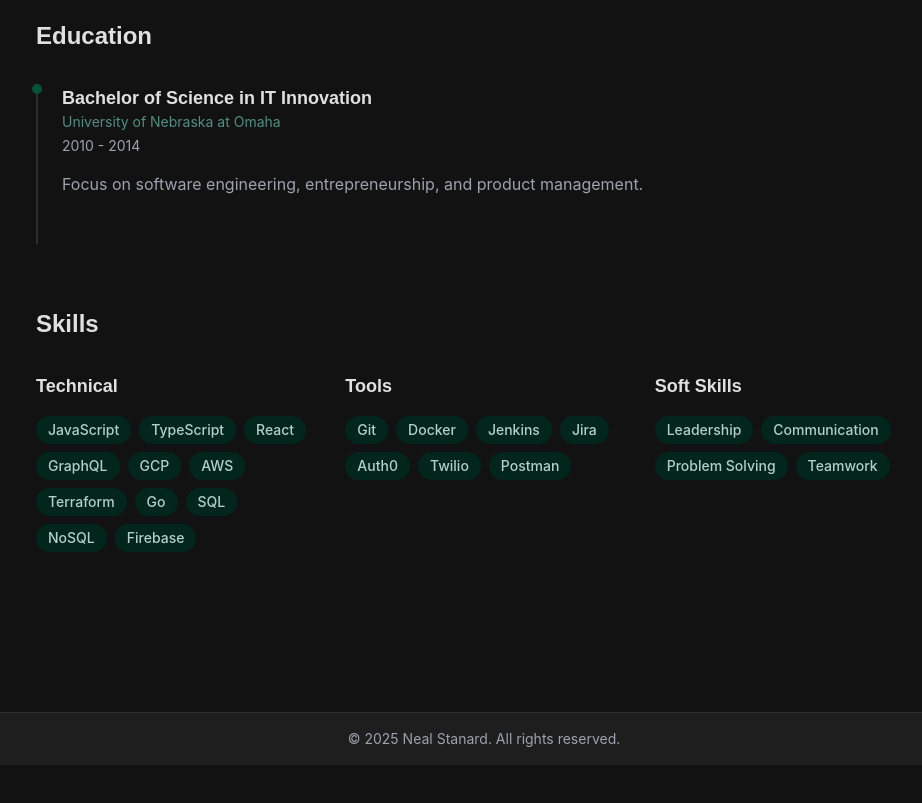
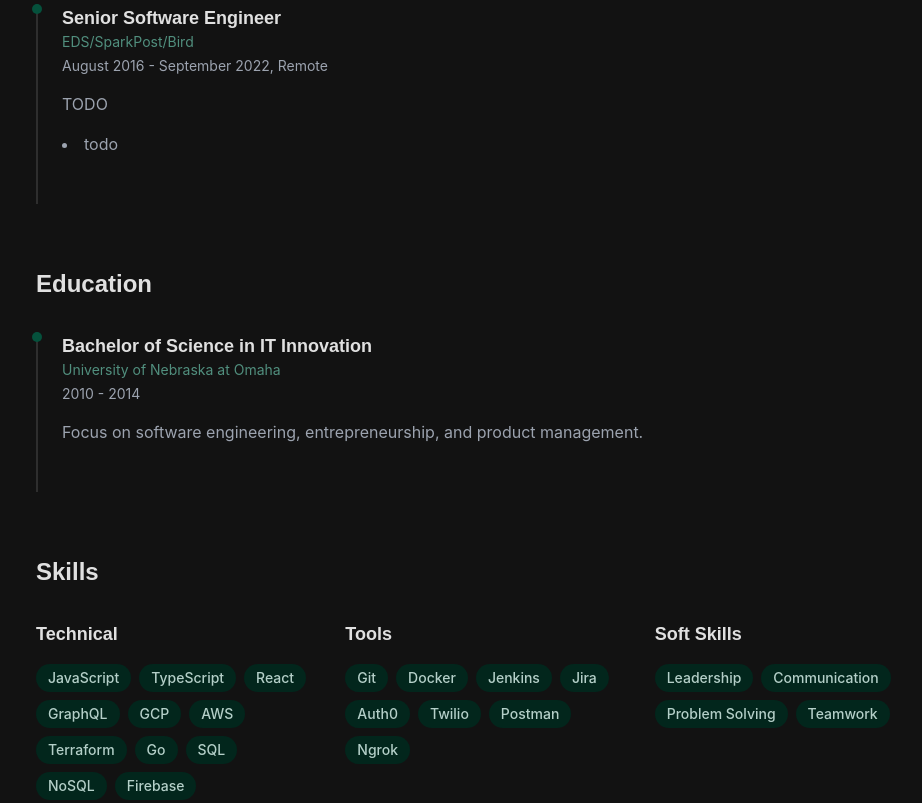
Before and after one commit to nstanard/nstanard.github.io, a Gatsby site: page /resume in a window 1280 px wide. Shown: the part 620-1423 px from the top of the page, without its empty margins (156-1078 px from the left). Before the commit the page ends 1385 px from the top, so only its background shows below. Built offline with nearby package versions, Linux system fonts and the light colour scheme; Gatsby itself is replaced by a stand-in of ours; some packages are replaced by stand-ins of ours.

Commit message:
start updating work exp

```diff
--- a/src/pages/index.tsx
+++ b/src/pages/index.tsx
@@ -33,7 +33,7 @@ const IndexPage = () => {
               <div className="border-l-4 border-primary-600 pl-6">
                 <h3 className="text-base font-semibold leading-7 text-gray-900 dark:text-dark-text">Skills</h3>
                 <p className="mt-2 text-base leading-7 text-gray-600 dark:text-gray-400">
-                  JavaScript, TypeScript, React, CSS, HTML, AWS, GCP,{' '}
+                  JavaScript, TypeScript, React, Go, CSS, HTML, AWS, GCP,{' '}
                   <Link to="/resume" className="text-primary-500 dark:text-primary-400 hover:underline">
                     and more...
                   </Link>
--- a/src/pages/resume.tsx
+++ b/src/pages/resume.tsx
@@ -12,7 +12,15 @@ const ResumePage = () => {
         "todo",
       ],
     },
-    // Add more experiences
+    {
+      company: "EDS/SparkPost/Bird",
+      position: "Senior Software Engineer",
+      period: "August 2016 - September 2022, Remote",
+      description: "TODO",
+      achievements: [
+        "todo",
+      ],
+    },
   ]
 
   const education = [
@@ -22,12 +30,11 @@ const ResumePage = () => {
       period: "2010 - 2014",
       description: "Focus on software engineering, entrepreneurship, and product management.",
     },
-    // Add more education
   ]
 
   const skills = {
     technical: ["JavaScript", "TypeScript", "React", "GraphQL",  "GCP", "AWS", "Terraform", "Go", "SQL", "NoSQL", "Firebase"],
-    tools: ["Git", "Docker", "Jenkins", "Jira", "Auth0", "Twilio", "Postman"],
+    tools: ["Git", "Docker", "Jenkins", "Jira", "Auth0", "Twilio", "Postman", "Ngrok"],
     soft: ["Leadership", "Communication", "Problem Solving", "Teamwork"],
   }
 
```
